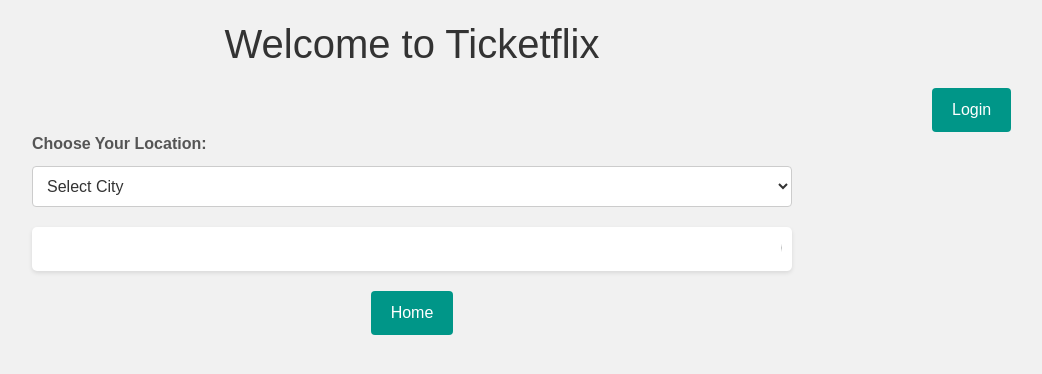
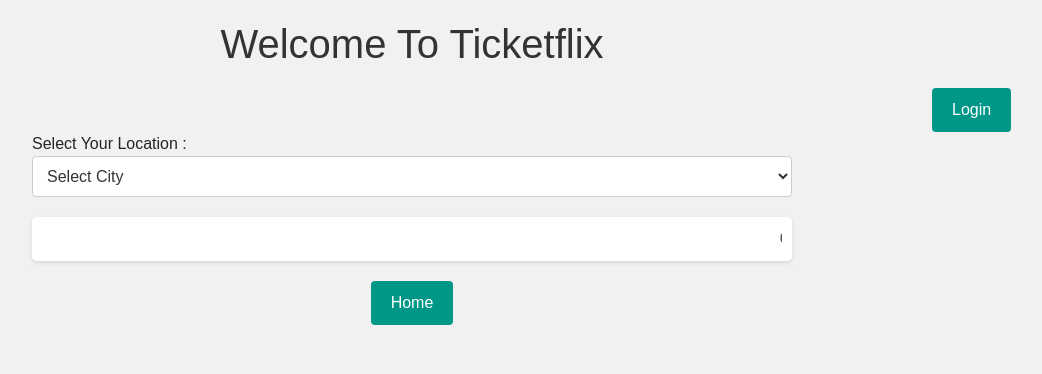
Before and after one commit to balakrishna152002-gif/Ticketflix, a PHP site: page /ticketflix/ in a window 1280 px wide. Shown: the top 374 px of the page, without its empty margins (228-1270 px from the left). Run offline with PHP 8.4, Linux system fonts and the light colour scheme; data comes from the database, SQL or seed files in the repository.

Commit message:
Update index.php
Some caps Changes !

```diff
--- a/index.php
+++ b/index.php
@@ -243,7 +243,7 @@ if (isset($_SESSION['username'])) {
   <div class="container">
 
 
-    <h1>Welcome to Ticketflix</h1>
+    <h1>Welcome To Ticketflix</h1>
 
     <div class="profile-dropdown">
       <button class="profile-button">Login</button>
@@ -255,7 +255,7 @@ if (isset($_SESSION['username'])) {
 
     <div class="tab-content active" id="homeTab">
       <form>
-        <label>Choose Your Location:</label>
+        Select Your Location :</label>
         <select name="location" id="locationSelect">
           <option>Select City</option>
           <?php
```
